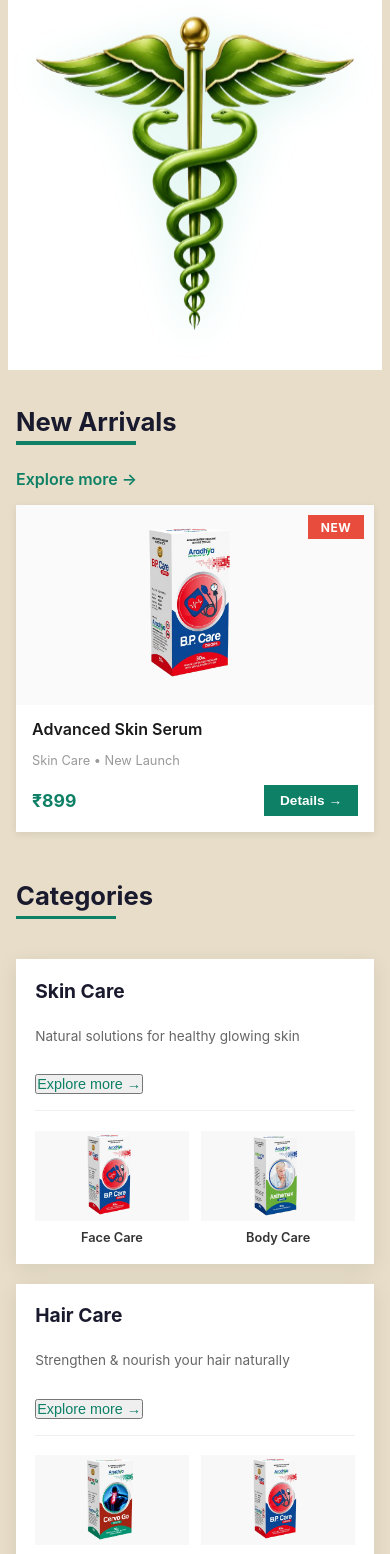
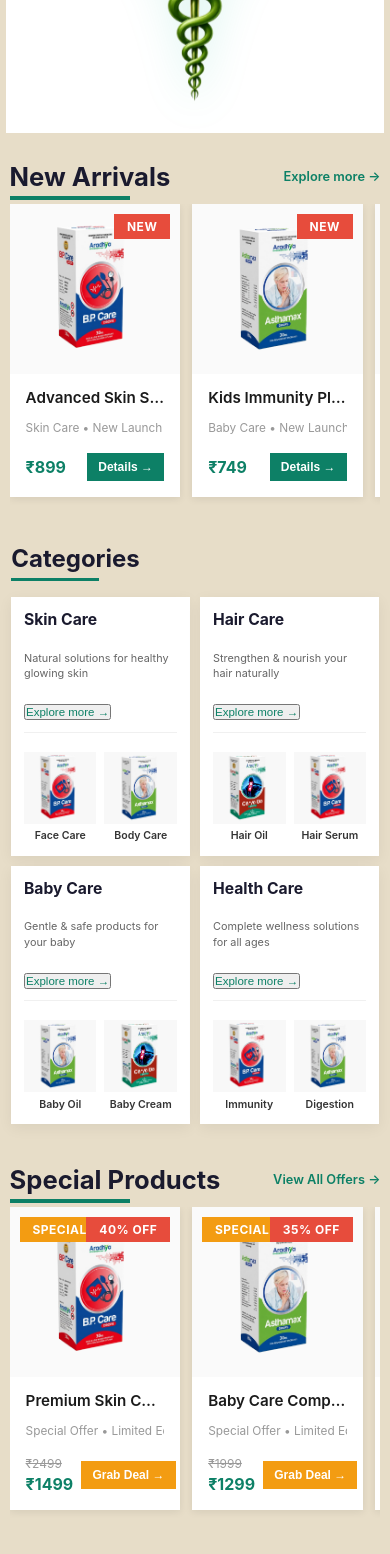
Before and after one commit to vishu-panwar/Aradhyahomeopathy, a React (Create React App) app in the folder client/: page / in a window 390 px wide. Shown: the part 432-1986 px from the top of the page. Built offline with nearby package versions, Linux system fonts and the light colour scheme.

Commit message:
Improve mobile responsive UI styling

```diff
--- a/client/src/components/Categories.css
+++ b/client/src/components/Categories.css
@@ -201,65 +201,105 @@
 
 @media (max-width: 768px) {
   .categories-section {
-    padding: 2rem 1.5rem;
+    padding: 1.5rem 0.75rem;
+  }
+
+  .categories-header {
+    margin-bottom: 1.25rem;
   }
 
   .categories-title {
     font-size: 1.8rem;
+    margin-bottom: 0.25rem;
   }
 
   .categories-title::after {
-    width: 120px;
+    width: 110px;
   }
 
   .categories-grid {
-    grid-template-columns: 1fr;
-    gap: 1.2rem;
+    display: grid;
+    grid-template-columns: repeat(2, minmax(0, 1fr));
+    gap: 0.75rem;
+    overflow: visible;
+    padding: 0;
+    flex-wrap: nowrap;
   }
 
   .category-card {
-    padding: 1.3rem;
+    min-width: 0;
+    padding: 0.9rem;
+    box-shadow: 0 4px 14px rgba(0, 0, 0, 0.06);
+  }
+
+  .category-header {
+    margin-bottom: 0.8rem;
+    padding-bottom: 0.7rem;
+  }
+
+  .category-title {
+    font-size: 1.05rem;
+    margin-bottom: 0.35rem;
+  }
+
+  .category-description {
+    font-size: 0.72rem;
+    margin-bottom: 0.45rem;
+  }
+
+  .category-link {
+    font-size: 0.72rem;
   }
 
   .category-subcategories {
-    gap: 0.8rem;
+    gap: 0.5rem;
   }
 
   .subcategory-image {
-    height: 110px;
+    height: 90px;
+    margin-bottom: 0.4rem;
+  }
+
+  .subcategory-name {
+    font-size: 0.72rem;
+    line-height: 1.2;
   }
 }
 
 @media (max-width: 480px) {
   .categories-section {
-    padding: 1.5rem 1rem;
+    padding: 1.25rem 0.7rem;
   }
 
   .categories-title {
-    font-size: 1.6rem;
+    font-size: 1.5rem;
   }
 
   .categories-title::after {
-    width: 100px;
+    width: 88px;
+  }
+
+  .categories-grid {
+    gap: 0.65rem;
   }
 
   .category-card {
-    padding: 1.2rem;
+    padding: 0.8rem;
   }
 
   .category-title {
-    font-size: 1.2rem;
+    font-size: 0.98rem;
   }
 
   .category-description {
-    font-size: 0.85rem;
+    font-size: 0.68rem;
   }
 
   .subcategory-image {
-    height: 90px;
+    height: 72px;
   }
 
   .subcategory-name {
-    font-size: 0.8rem;
+    font-size: 0.66rem;
   }
 }
--- a/client/src/components/NewArrivals.css
+++ b/client/src/components/NewArrivals.css
@@ -247,51 +247,103 @@
 
 @media (max-width: 768px) {
   .new-arrivals {
-    padding: 2rem 1.5rem;
+    padding: 1.5rem 0.75rem;
   }
 
   .arrivals-header {
-    flex-direction: column;
-    gap: 1rem;
+    flex-direction: row;
+    align-items: center;
+    gap: 0.5rem;
+    margin-bottom: 1rem;
+  }
+
+  .arrivals-title {
+    font-size: 1.8rem;
+    margin: 0;
+  }
+
+  .arrivals-link {
+    font-size: 0.85rem;
+    white-space: nowrap;
+    padding-top: 0;
   }
 
   .arrivals-grid {
-    grid-template-columns: repeat(2, 1fr);
-    gap: 1rem;
+    display: flex;
+    gap: 0.9rem;
+    overflow-x: auto;
+    overflow-y: hidden;
+    padding-bottom: 0.5rem;
+    scroll-snap-type: x proximity;
+    -webkit-overflow-scrolling: touch;
+  }
+
+  .arrivals-grid::-webkit-scrollbar {
+    height: 6px;
+  }
+
+  .arrivals-grid::-webkit-scrollbar-thumb {
+    background: rgba(13, 128, 102, 0.4);
+    border-radius: 999px;
+  }
+
+  .arrival-card {
+    min-width: 48%;
+    flex: 0 0 48%;
+    scroll-snap-align: start;
   }
 
   .arrival-card:nth-child(3),
   .arrival-card:nth-child(4),
   .arrival-card:nth-child(5) {
-    display: none;
-  }
-
-  .arrivals-title {
-    font-size: 1.8rem;
+    display: flex;
   }
 }
 
 @media (max-width: 480px) {
   .new-arrivals {
-    padding: 1.5rem 1rem;
+    padding: 1.2rem 0.6rem;
   }
 
-  .arrivals-grid {
-    grid-template-columns: 1fr;
-  }
-
-  .arrival-card:nth-child(2),
-  .arrival-card:nth-child(3),
-  .arrival-card:nth-child(4),
-  .arrival-card:nth-child(5) {
-    display: none;
+  .arrivals-header {
+    margin-bottom: 0.8rem;
   }
 
   .arrivals-title {
     font-size: 1.6rem;
   }
 
+  .arrivals-link {
+    font-size: 0.8rem;
+  }
+
+  .arrivals-grid {
+    gap: 0.75rem;
+  }
+
+  .arrival-card {
+    min-width: 46%;
+    flex-basis: 46%;
+  }
+
   .arrival-image-wrapper {
-    height: 200px;
+    height: 170px;
+  }
+
+  .arrival-name {
+    font-size: 0.95rem;
+  }
+
+  .arrival-category {
+    font-size: 0.74rem;
+  }
+
+  .arrival-price {
+    font-size: 1rem;
+  }
+
+  .arrival-details-btn {
+    padding: 0.45rem 0.7rem;
+    font-size: 0.75rem;
   }
 }
--- a/client/src/components/NewArrivals.js
+++ b/client/src/components/NewArrivals.js
@@ -52,6 +52,36 @@ const NewArrivals = () => {
       price: '₹849',
       image: '/product2.png',
       badge: 'NEW'
+    },
+    {
+      id: 6,
+      name: 'Digestive Care Drops',
+      category: 'Health Care',
+      subtitle: 'Popular',
+      rating: 5,
+      price: '₹699',
+      image: '/product3.png',
+      badge: 'NEW'
+    },
+    {
+      id: 7,
+      name: 'Gentle Baby Lotion',
+      category: 'Baby Care',
+      subtitle: 'Fresh',
+      rating: 5,
+      price: '₹799',
+      image: '/product1.png',
+      badge: 'NEW'
+    },
+    {
+      id: 8,
+      name: 'Holistic Stress Relief',
+      category: 'Wellness',
+      subtitle: 'New Launch',
+      rating: 5,
+      price: '₹1099',
+      image: '/product2.png',
+      badge: 'NEW'
     }
   ];
 
--- a/client/src/components/PropertiesSection.css
+++ b/client/src/components/PropertiesSection.css
@@ -334,7 +334,7 @@
 
 @media (max-width: 480px) {
   .properties-section {
-    padding: 0.75rem 0.5rem;
+    padding: 0.5rem 0.35rem;
     width: 100%;
     max-width: 100vw;
     overflow: hidden;
@@ -347,9 +347,9 @@
   }
 
   .properties-content {
-    padding: 1rem 0.9rem;
+    padding: 0.8rem 0.8rem 1rem;
     grid-template-columns: 1fr;
-    gap: 1rem;
+    gap: 0.8rem;
     width: 100%;
     max-width: 100%;
     overflow: hidden;
@@ -362,16 +362,25 @@
     min-width: 0;
   }
 
+  .properties-left {
+    gap: 0.6rem;
+  }
+
   .properties-title,
   .properties-title-green {
-    font-size: clamp(1.8rem, 7vw, 2.1rem);
-    line-height: 1.1;
+    font-size: clamp(1.45rem, 6vw, 1.9rem);
+    line-height: 1.12;
     word-break: break-word;
   }
 
+  .properties-title-green {
+    margin-top: -0.1rem;
+  }
+
   .properties-description {
-    font-size: 0.9rem;
-    line-height: 1.5;
+    font-size: 0.8rem;
+    line-height: 1.45;
+    margin: 0.15rem 0;
   }
 
   .properties-description br {
@@ -379,15 +388,17 @@
   }
 
   .properties-buttons {
-    gap: 0.75rem;
-    margin-top: 0.5rem;
+    gap: 0.6rem;
+    margin-top: 0.25rem;
     width: 100%;
+    display: flex;
+    flex-direction: column;
   }
 
   .btn-primary-green,
   .btn-secondary-white {
-    padding: 0.8rem 1rem;
-    font-size: 0.9rem;
+    padding: 0.7rem 0.85rem;
+    font-size: 0.82rem;
     width: 100%;
   }
 
@@ -403,12 +414,20 @@
     padding: 0.5rem;
   }
 
+  .properties-logo {
+    display: flex;
+    justify-content: center;
+    align-items: center;
+    margin-top: 0.25rem;
+  }
+
   .logo-image,
   .medical-symbol-image {
     display: block;
-    max-width: 100%;
-    width: 100%;
+    max-width: 220px;
+    width: 72%;
     height: auto;
     min-width: 0;
+    margin: 0 auto;
   }
 }
--- a/client/src/components/SpecialProducts.css
+++ b/client/src/components/SpecialProducts.css
@@ -274,51 +274,103 @@
 
 @media (max-width: 768px) {
   .special-products {
-    padding: 2rem 1.5rem;
+    padding: 1.5rem 0.75rem;
   }
 
   .special-header {
-    flex-direction: column;
-    gap: 1rem;
+    flex-direction: row;
+    align-items: center;
+    gap: 0.5rem;
+    margin-bottom: 1rem;
+  }
+
+  .special-title {
+    font-size: 1.8rem;
+    margin: 0;
+  }
+
+  .special-link {
+    font-size: 0.85rem;
+    white-space: nowrap;
+    padding-top: 0;
   }
 
   .special-grid {
-    grid-template-columns: repeat(2, 1fr);
-    gap: 1rem;
+    display: flex;
+    gap: 0.9rem;
+    overflow-x: auto;
+    overflow-y: hidden;
+    padding-bottom: 0.5rem;
+    scroll-snap-type: x proximity;
+    -webkit-overflow-scrolling: touch;
+  }
+
+  .special-grid::-webkit-scrollbar {
+    height: 6px;
+  }
+
+  .special-grid::-webkit-scrollbar-thumb {
+    background: rgba(13, 128, 102, 0.4);
+    border-radius: 999px;
+  }
+
+  .special-card {
+    min-width: 48%;
+    flex: 0 0 48%;
+    scroll-snap-align: start;
   }
 
   .special-card:nth-child(3),
   .special-card:nth-child(4),
   .special-card:nth-child(5) {
-    display: none;
-  }
-
-  .special-title {
-    font-size: 1.8rem;
+    display: flex;
   }
 }
 
 @media (max-width: 480px) {
   .special-products {
-    padding: 1.5rem 1rem;
+    padding: 1.2rem 0.6rem;
   }
 
-  .special-grid {
-    grid-template-columns: 1fr;
-  }
-
-  .special-card:nth-child(2),
-  .special-card:nth-child(3),
-  .special-card:nth-child(4),
-  .special-card:nth-child(5) {
-    display: none;
+  .special-header {
+    margin-bottom: 0.8rem;
   }
 
   .special-title {
     font-size: 1.6rem;
   }
 
+  .special-link {
+    font-size: 0.8rem;
+  }
+
+  .special-grid {
+    gap: 0.75rem;
+  }
+
+  .special-card {
+    min-width: 46%;
+    flex-basis: 46%;
+  }
+
   .special-image-wrapper {
-    height: 200px;
+    height: 170px;
+  }
+
+  .special-name {
+    font-size: 0.95rem;
+  }
+
+  .special-category {
+    font-size: 0.74rem;
+  }
+
+  .special-price {
+    font-size: 1rem;
+  }
+
+  .special-details-btn {
+    padding: 0.45rem 0.7rem;
+    font-size: 0.75rem;
   }
 }
--- a/client/src/components/Testimonial.css
+++ b/client/src/components/Testimonial.css
@@ -304,7 +304,11 @@
   }
 
   .testimonial-content {
-    padding: 1.5rem;
+    padding: 1.2rem 1rem 1rem;
+  }
+
+  .testimonial-header {
+    margin-bottom: 1.25rem;
   }
 
   .testimonial-title {
@@ -317,12 +321,35 @@
 
   .testimonial-text {
     min-height: 80px;
+    margin-bottom: 1rem;
+  }
+
+  .testimonial-author {
+    display: flex;
+    flex-direction: row;
+    justify-content: space-between;
+    align-items: center;
+    gap: 0.75rem;
+    width: 100%;
+  }
+
+  .author-info {
+    flex: 1;
+    min-width: 0;
   }
 
   .author-avatar {
     width: 45px;
     height: 45px;
     font-size: 1.6rem;
+  }
+
+  .testimonial-controls {
+    display: flex;
+    flex-direction: row;
+    gap: 0.65rem;
+    margin-top: 0;
+    flex-shrink: 0;
   }
 
   .control-btn {
```
Also changed, not shown: client/src/components/RationalFeatures.css (+126 -51 lines), 1 other file (tests, documents, lock files or other folders).
